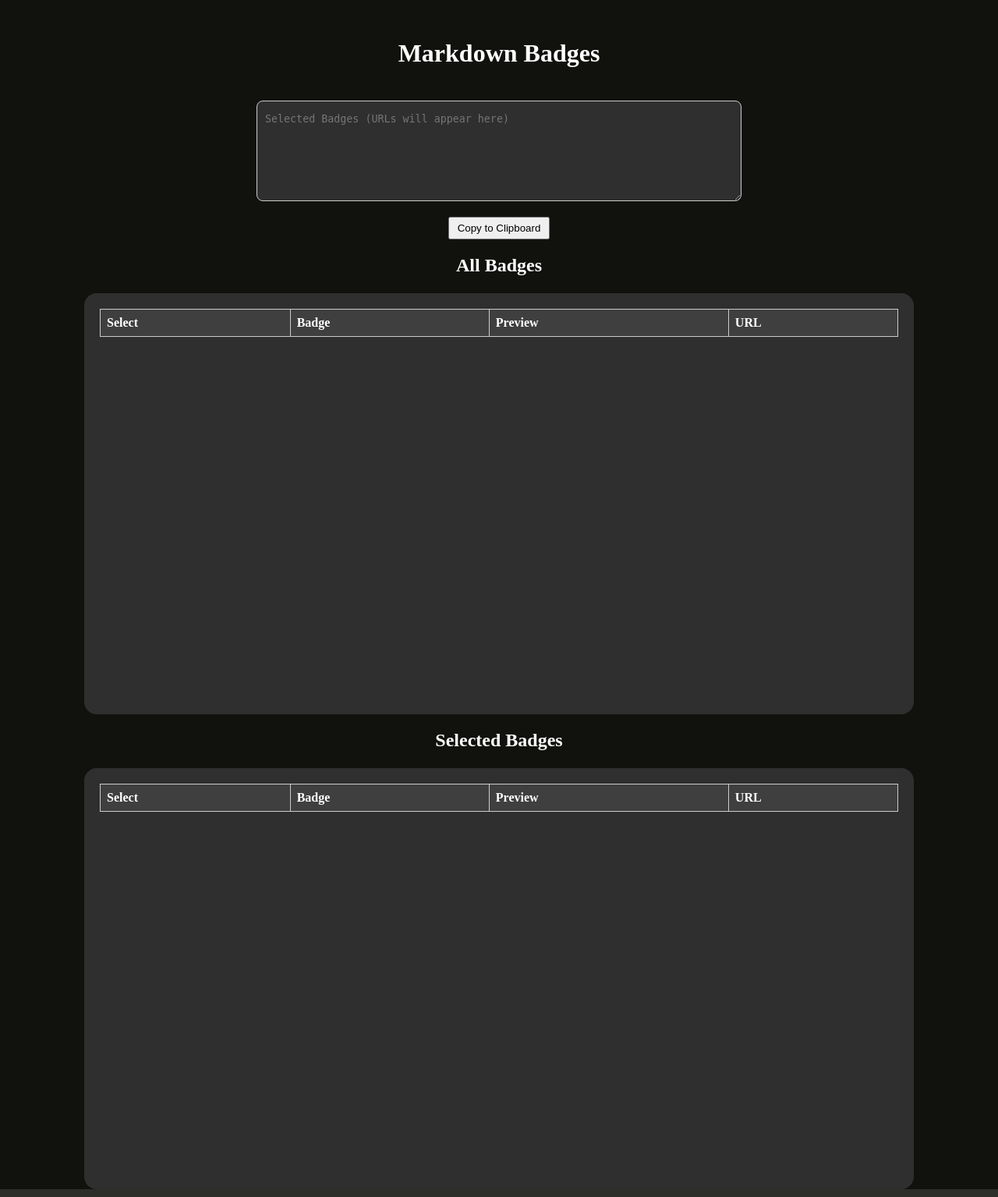
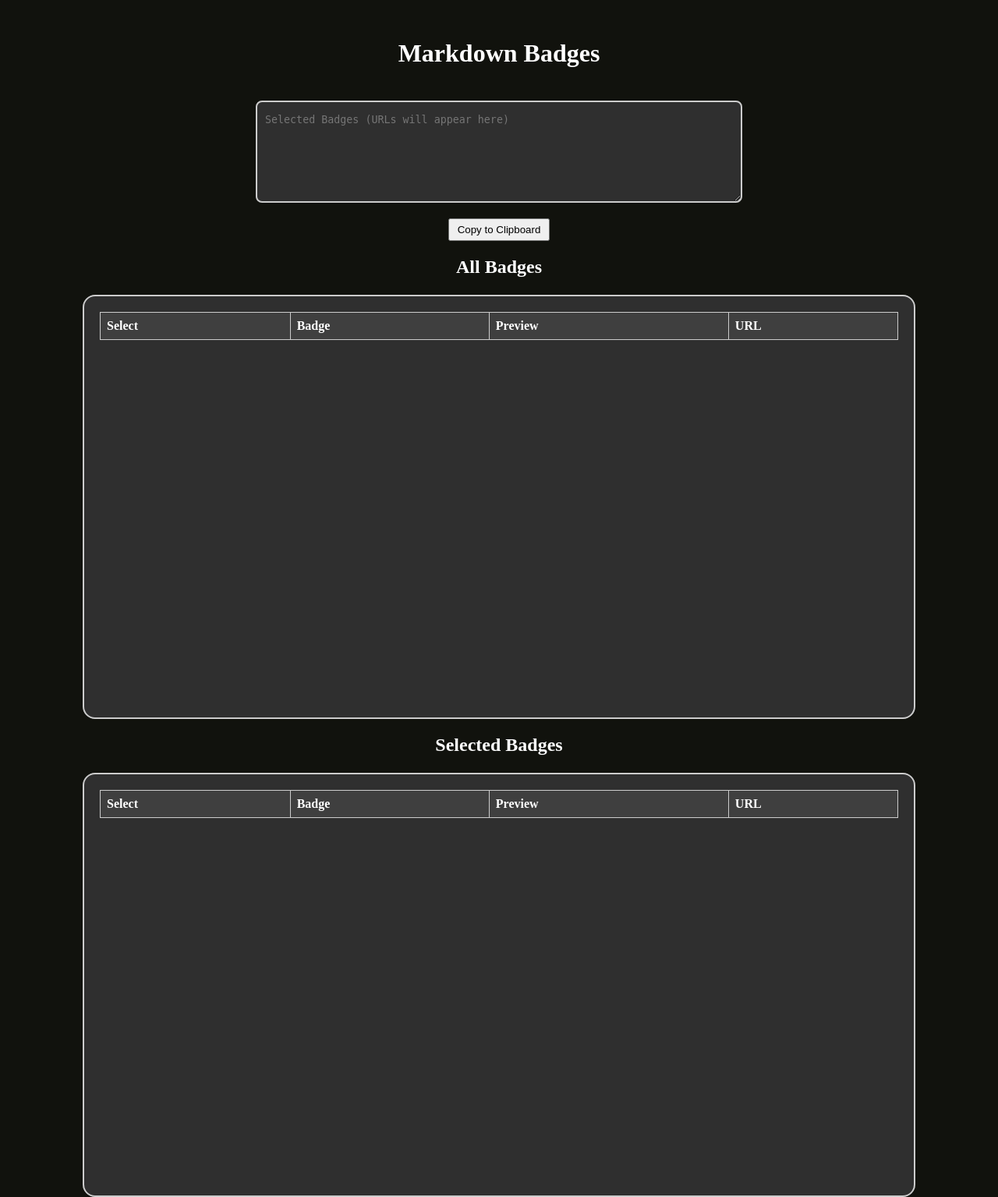
Before and after one commit to Jukelyn/markdown-badge-site, a Flask app: template templates/index.html in a window 1280 px wide. Shown: the whole page at 78% size. Run offline with Flask 3, Linux system fonts and the light colour scheme; the template is opened without the code that fills it, so the values that code supplies are empty.

Commit message:
Added border to containers and made thicker

```diff
--- a/static/css/containers.css
+++ b/static/css/containers.css
@@ -4,6 +4,7 @@
     max-width: 90%;
     margin: 0 auto;
     padding: 20px;
+    border: 2px solid #ccc;
     border-radius: 16px;
     height: 500px;
     overflow-y: auto;
--- a/static/css/textarea.css
+++ b/static/css/textarea.css
@@ -11,7 +11,7 @@ textarea {
     max-height: 200px;
     padding: 10px;
     border-radius: 8px;
-    border: 1px solid #ccc;
+    border: 2px solid #ccc;
     background-color: #2f2f2f;
     color: #fff;
     overflow-y: auto;
```
